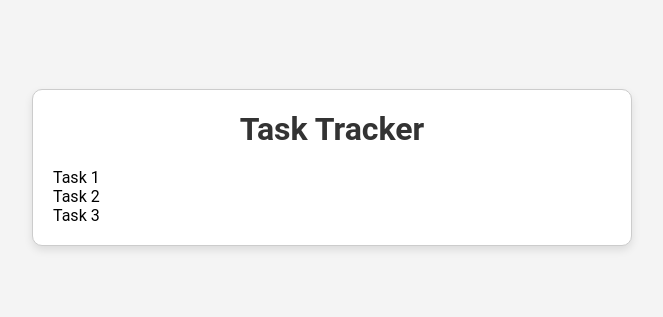
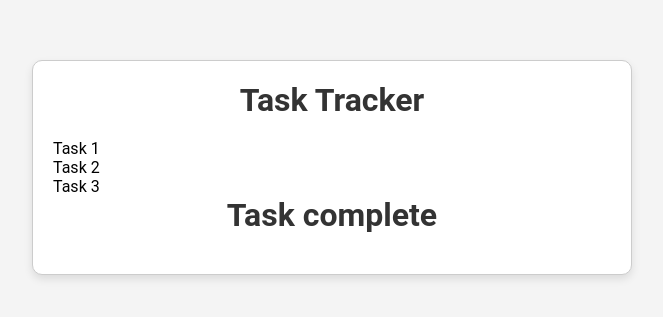
Before and after one commit to ayasiin/Task-Tracker-demo, a plain HTML site: page index.html in a window 1280 px wide. Shown: the part 233-550 px from the top of the page, without its empty margins (308-971 px from the left). Drawn offline with Linux system fonts and the light colour scheme.

Commit message:
Added a H1 tag

```diff
--- a/index.html
+++ b/index.html
@@ -13,7 +13,9 @@
         <li>Task 1</li>
         <li>Task 2</li>
         <li>Task 3</li>
+
       </ul>
+      <h1>Task complete</h1>
     </div>
 
     <script src="script.js"></script>
```
